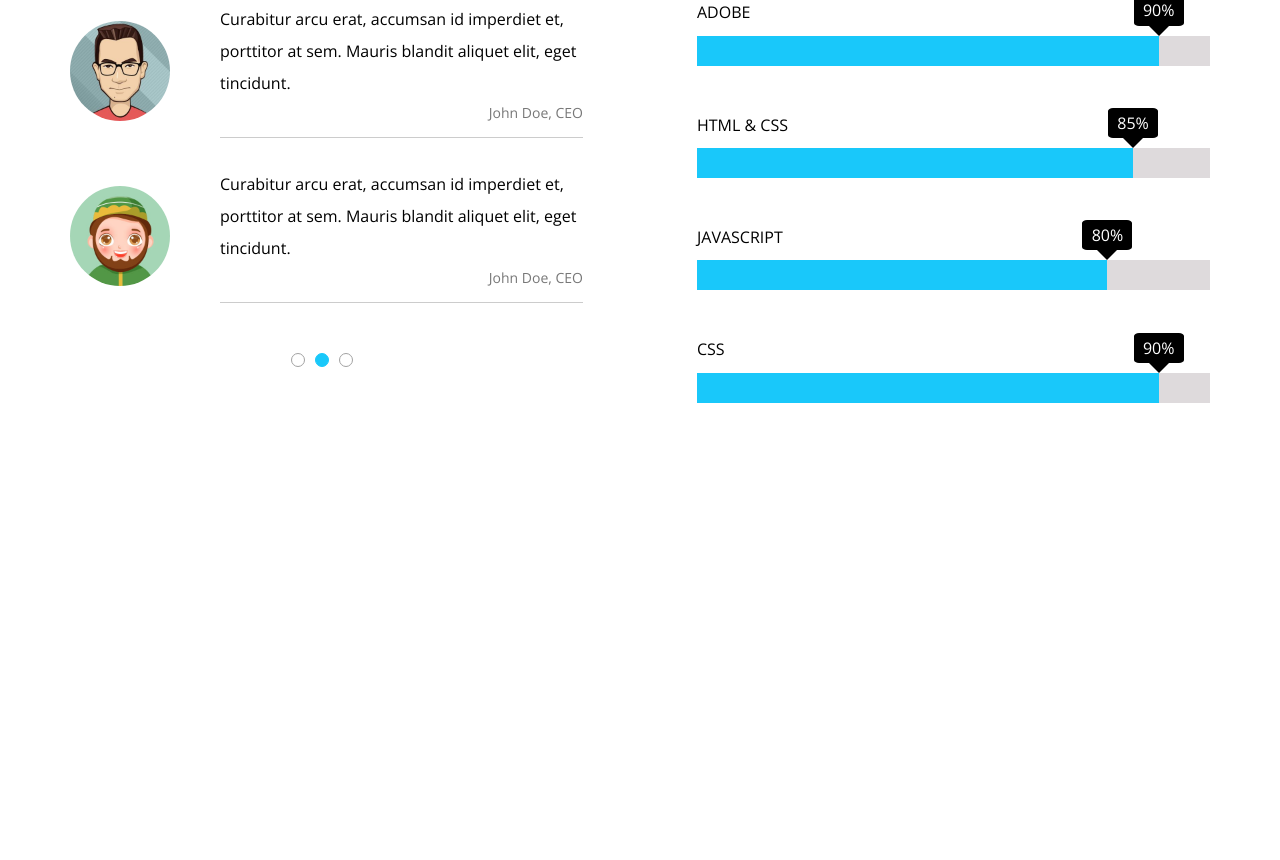
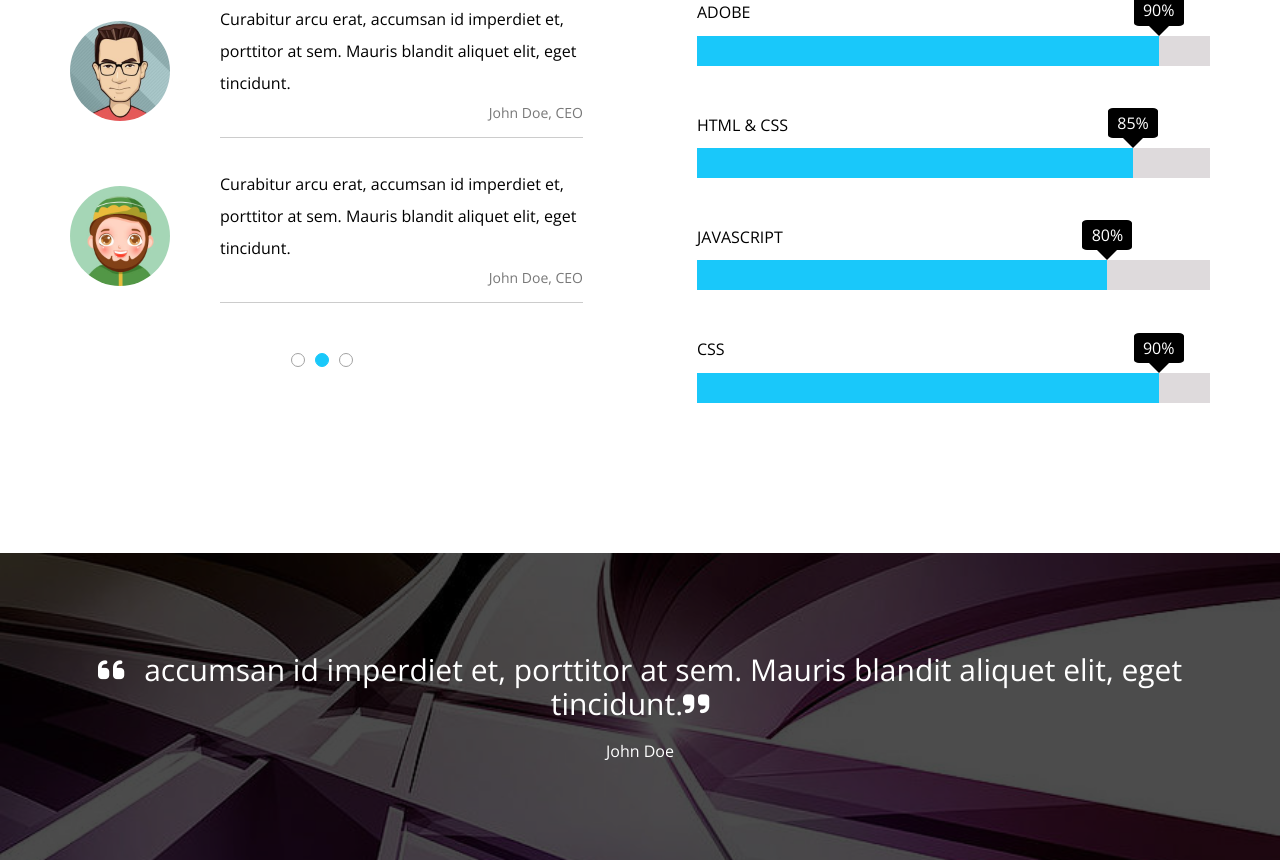
Before and after one commit to mario-emad/TemplateTwoKasper, a plain HTML site: page index.html in a window 1280 px wide. Shown: the part 5374-6234 px from the top of the page. Before the commit the page ends 5927 px from the top, so only its background shows below. Drawn offline with nearby package versions, Linux system fonts and the light colour scheme.

Commit message:
Add Quate

```diff
--- a/css/kasper.css
+++ b/css/kasper.css
@@ -913,3 +913,51 @@ header .container nav .form i {
 }
 
 /* End Skills */
+
+/* Quate */
+
+.quate {
+    padding-top: var(--section-padding);
+    padding-bottom: var(--section-padding);
+    background-image: url("../images/quote.jpg");
+    background-size: cover;
+    position: relative;
+    text-align: center;
+    color: white;
+}
+
+.quate::before {
+    content: "";
+    position: absolute;
+    top: 0;
+    left: 0;
+    width: 100%;
+    height: 100%;
+    background-color: rgb(0 0 0 / 70%);
+}
+
+.quate .container {
+    position: relative;
+}
+
+.quate .container q::before {
+    font-family: "Font Awesome 5 Free";
+    font-weight: 900;
+    content: "\f10d";
+    margin-right: 20px;
+}
+
+.quate .container q::after {
+    font-family: "Font Awesome 5 Free";
+    font-weight: 900;
+    content: "\f10e";
+    margin-right: 20px;
+}
+
+.quate .container q {
+    font-size: 30px;
+    margin-bottom: 20px;
+    display: block;
+}
+
+/* End Quate */
--- a/index.html
+++ b/index.html
@@ -347,4 +347,15 @@
 
 <!-- End Skills -->
 
+<!-- Quate -->
+
+<div class="quate">
+    <div class="container">
+        <q>accumsan id imperdiet et, porttitor at sem. Mauris blandit aliquet elit, eget tincidunt.</q>
+        <span>John Doe</span>
+    </div>
+</div>
+
+<!-- End Quate -->
+
 </html>
```
